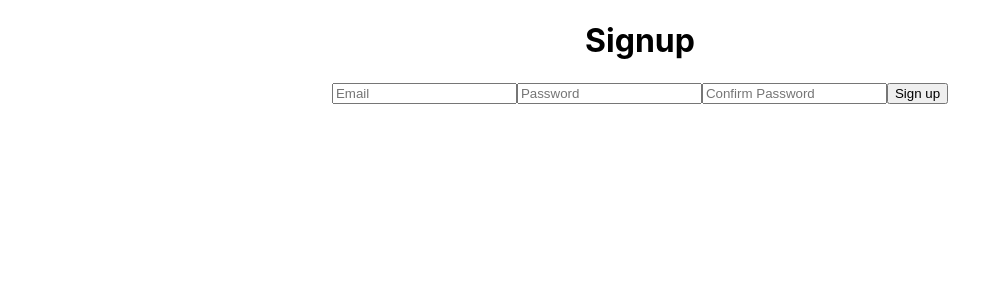
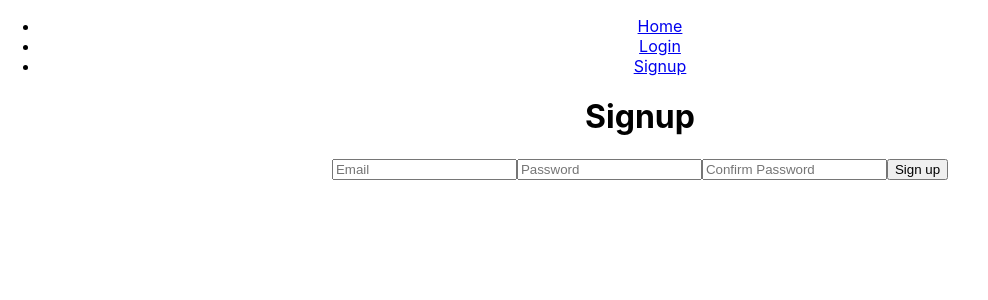
Before and after one commit to yusefwilson/miracle_minutes_frontend, a React (Create React App) app: page /signup in a window 1280 px wide. Shown: the top 300 px of the page, without its empty margins (0-988 px from the left). Built offline with nearby package versions, Linux system fonts and the light colour scheme.

Commit message:
Add Navbar

```diff
--- a/src/App.js
+++ b/src/App.js
@@ -5,6 +5,7 @@
 import { createContext, useState, useEffect } from 'react';
 import Cookies from 'js-cookie';
 import { BrowserRouter as Router, Routes, Route } from 'react-router-dom';
+import Navbar from './components/Navbar';
 
 export const LoginContext = createContext({loggedIn: false, setLoggedIn: () => {}}); //declare context with filler values
 
@@ -25,6 +26,7 @@
     <LoginContext.Provider value={{loggedIn,setLoggedIn}}>
       <Router>
         <div className="App">
+          <Navbar/>
           <Routes>
             <Route path='/' element={<Home/>}/>
             <Route path='/login' element={<Login/>}/>
--- /dev/null
+++ b/src/components/Navbar.jsx
@@ -0,0 +1,30 @@
+import { Link } from 'react-router-dom';
+import { useContext } from 'react';
+import { LoginContext } from '../App';
+
+export default function Navbar()
+{
+
+  //get the login state and the function to set the login state from the context
+  const {loggedIn, setLoggedIn} = useContext(LoginContext);
+
+  const logout = () =>
+  {
+    setLoggedIn(false);
+    //remove the token cookie
+    document.cookie="miracle_minutes_token=; expires=Sun, 20 Aug 2000 12:00:00 UTC";
+  }
+
+  return (
+    <div className="">
+        <nav className="">
+            <ul>
+            <li><Link to="/">Home</Link></li>
+            {loggedIn ? <li><Link to="/dashboard">Dashboard</Link></li> : <li><Link to="/login">Login</Link></li>}
+            {loggedIn ? <li><Link to="/signup">Signup</Link></li> : <li><Link to="/signup">Signup</Link></li>}
+            {loggedIn ? <li><Link to="/logout" onClick={logout}>Logout</Link></li> : <div></div>}
+            </ul>
+        </nav>
+    </div>
+  );
+}
```
